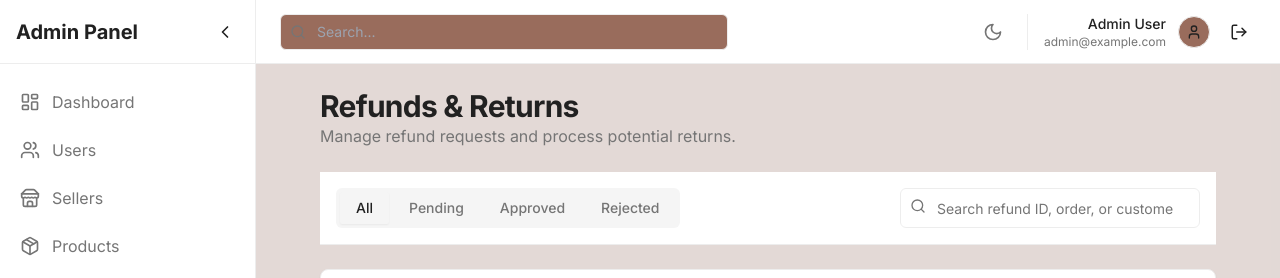
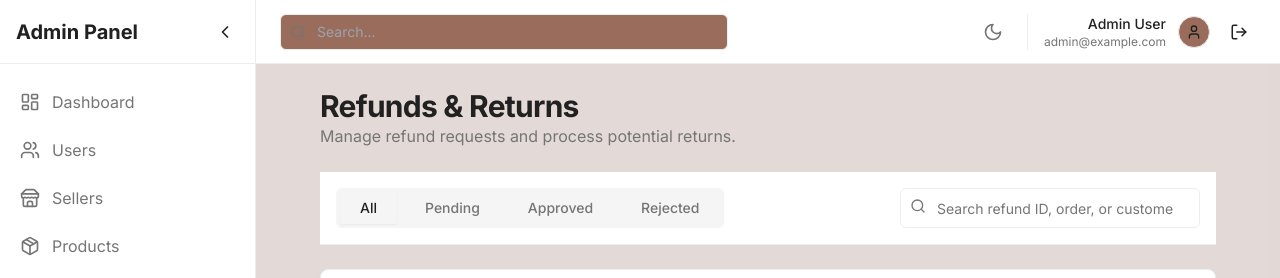
Before and after one commit to Bhanuprakash-gigalogic/Project_Local, a React (Vite) app: page /admin/refunds in a window 1280 px wide. Shown: the top 278 px of the page. Built offline with nearby package versions, Linux system fonts and the light colour scheme.

Commit message:
fix: Increase spacing between refunds tabs - gap-2 and px-3

```diff
--- a/src/features/refunds/screens/RefundsList.tsx
+++ b/src/features/refunds/screens/RefundsList.tsx
@@ -52,11 +52,11 @@ const RefundsList = () => {
 
             <div className="p-3 md:p-4 border-b flex flex-col md:flex-row items-stretch md:items-center justify-between gap-3 md:gap-4 bg-card">
                 <Tabs value={status} onValueChange={(v) => setStatus(v as RefundStatus)} className="w-full md:w-auto">
-                    <TabsList className="grid grid-cols-4 w-full md:w-auto md:inline-flex gap-1">
-                        <TabsTrigger value="all" className="text-xs md:text-sm px-2 md:px-4">All</TabsTrigger>
-                        <TabsTrigger value="pending" className="text-xs md:text-sm px-2 md:px-4">Pending</TabsTrigger>
-                        <TabsTrigger value="approved" className="text-xs md:text-sm px-2 md:px-4">Approved</TabsTrigger>
-                        <TabsTrigger value="rejected" className="text-xs md:text-sm px-2 md:px-4">Rejected</TabsTrigger>
+                    <TabsList className="grid grid-cols-4 w-full md:w-auto md:inline-flex gap-2">
+                        <TabsTrigger value="all" className="text-xs md:text-sm px-3 md:px-5">All</TabsTrigger>
+                        <TabsTrigger value="pending" className="text-xs md:text-sm px-3 md:px-5">Pending</TabsTrigger>
+                        <TabsTrigger value="approved" className="text-xs md:text-sm px-3 md:px-5">Approved</TabsTrigger>
+                        <TabsTrigger value="rejected" className="text-xs md:text-sm px-3 md:px-5">Rejected</TabsTrigger>
                     </TabsList>
                 </Tabs>
                 <SearchInput
```
